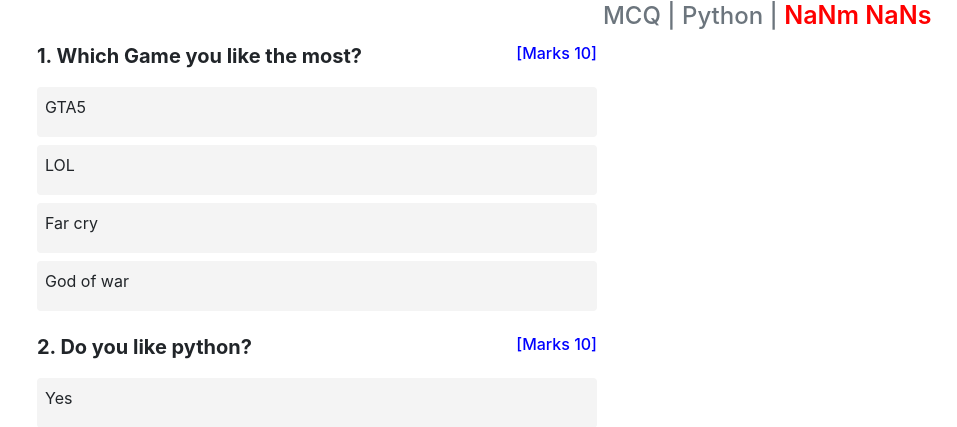
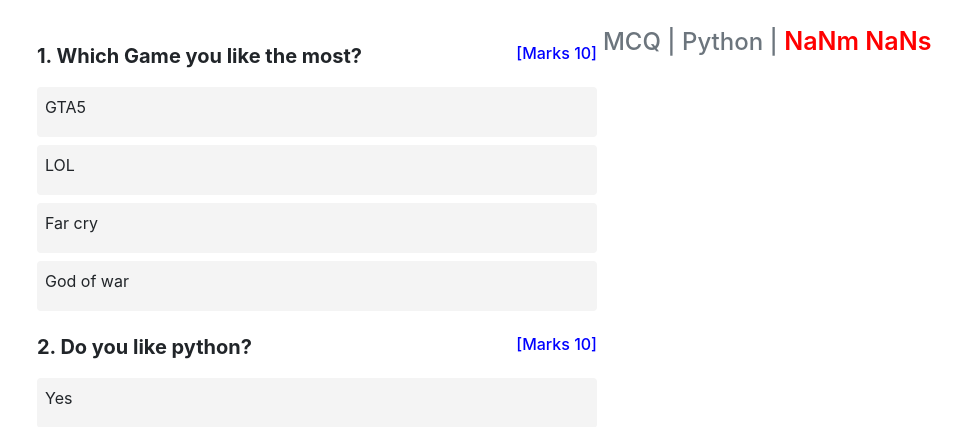
Before and after one commit to smitparmar33/Placement-Test, a Django app: template student/templates/quiz.html in a window 1280 px wide. Shown: the top 427 px of the page, without its empty margins (323-1280 px from the left). Run offline with Django 3.2, Linux system fonts and the light colour scheme; data comes from the database, SQL or seed files in the repository; both versions use the stored data as it was after the commit; the template is opened without the code that fills it: values that come from a table or form of the project are taken from there, most other values are stand-ins (such as "Sample title", 1, 10 or a date in 2020); some libraries are stand-ins or nearby versions.

Commit message:
time css

```diff
--- a/static/js/timer.js
+++ b/static/js/timer.js
@@ -1,4 +1,4 @@
-function countdown(elementName, minutes, seconds) {
+unction countdown(elementName, minutes, seconds) {
     var element, endTime, hours, mins, msLeft, time;
 
     function twoDigits(n) {
--- a/student/templates/quiz.html
+++ b/student/templates/quiz.html
@@ -14,7 +14,7 @@
 </head>
 <body>
     <div class="navbar2">
-            <h4 class="text-muted">MCQ | {{field.field_name}} | <span  class="time" id="demo"> </span></h4>
+            <h4 class="text-muted" style="margin-top: 2%;">MCQ | {{field.field_name}} | <span  class="time" id="demo"> </span></h4>
 
             </div>
     <div class="wrapper bg-white rounded">
```
Also changed, not shown: db.sqlite3.
